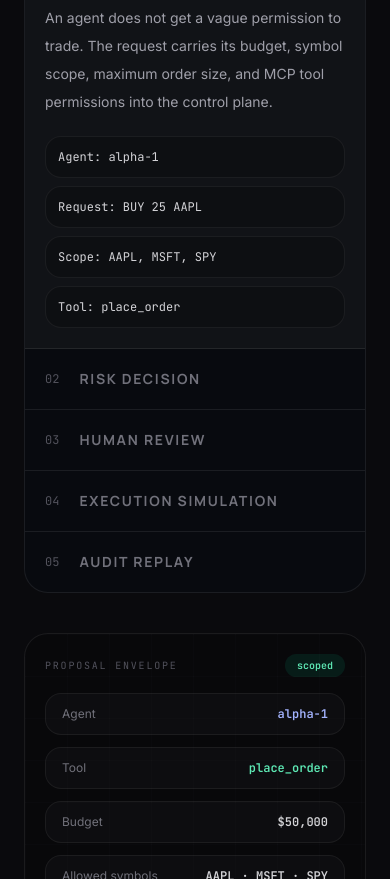
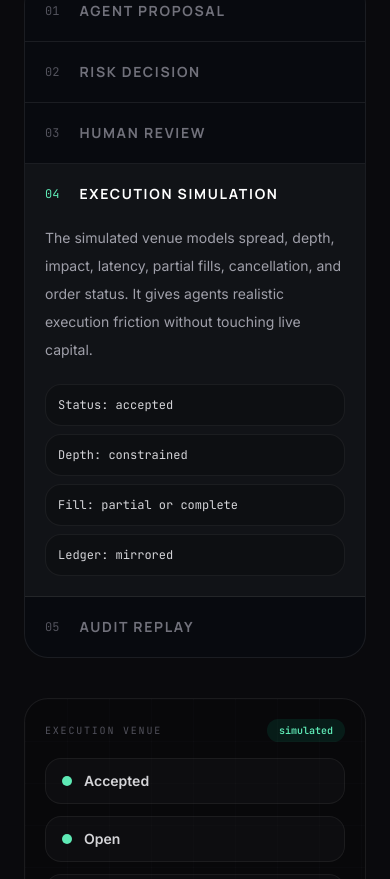
Before and after one commit to duyhuynh-dev/mcp-finance, a React (Vite) app in the folder web/: page / in a window 390 px wide. Shown: the part 1505-2384 px from the top of the page. Built offline with nearby package versions, Linux system fonts and the light colour scheme.

Commit message:
Make landing workflow scroll-driven

```diff
--- a/web/src/components/LandingPage.tsx
+++ b/web/src/components/LandingPage.tsx
@@ -208,17 +208,27 @@ export default function LandingPage({ onEnterApp, onOpenDocs }: LandingPageProps
 }
 
 function ScrollWorkflow() {
-  const scrollerRef = useRef<HTMLDivElement | null>(null)
+  const stageRefs = useRef<Array<HTMLDivElement | null>>([])
   const [activeStage, setActiveStage] = useState(0)
 
   useEffect(() => {
     const update = () => {
-      const el = scrollerRef.current
-      if (!el) return
-      const rect = el.getBoundingClientRect()
-      const scrollable = Math.max(rect.height - window.innerHeight, 1)
-      const progress = Math.min(Math.max(-rect.top / scrollable, 0), 0.999)
-      setActiveStage(Math.floor(progress * STAGES.length))
+      const viewportTarget = window.innerHeight * 0.5
+      let nextStage = 0
+      let closestDistance = Number.POSITIVE_INFINITY
+
+      stageRefs.current.forEach((el, index) => {
+        if (!el) return
+        const rect = el.getBoundingClientRect()
+        const stageCenter = rect.top + rect.height * 0.5
+        const distance = Math.abs(stageCenter - viewportTarget)
+        if (distance < closestDistance) {
+          closestDistance = distance
+          nextStage = index
+        }
+      })
+
+      setActiveStage(nextStage)
     }
 
     update()
@@ -231,8 +241,8 @@ function ScrollWorkflow() {
   }, [])
 
   return (
-    <div ref={scrollerRef} className="relative min-h-[520vh]">
-      <div className="sticky top-20 grid min-h-[calc(100vh-5rem)] items-center gap-10 lg:grid-cols-[0.9fr_1.1fr]">
+    <div className="relative">
+      <div className="sticky top-20 z-10 grid min-h-[calc(100vh-5rem)] items-center gap-10 lg:grid-cols-[0.9fr_1.1fr]">
         <div>
           <div className="mb-8 max-w-2xl">
             <p className="font-mono text-[11px] font-bold uppercase tracking-[0.2em] text-emerald-300">
@@ -253,7 +263,10 @@ function ScrollWorkflow() {
                   className={`block w-full border-b border-white/[0.08] px-5 py-5 text-left transition-all duration-500 last:border-b-0 ${
                     active ? 'bg-white/[0.035]' : 'bg-transparent hover:bg-white/[0.02]'
                   }`}
-                  onClick={() => setActiveStage(index)}
+                  onClick={() => {
+                    stageRefs.current[index]?.scrollIntoView({ behavior: 'smooth', block: 'center' })
+                    setActiveStage(index)
+                  }}
                 >
                   <div className="flex items-center gap-5">
                     <span className={`font-mono text-xs ${active ? 'text-emerald-300' : 'text-zinc-600'}`}>
@@ -284,6 +297,19 @@ function ScrollWorkflow() {
         <div key={activeStage} className="animate-fade-in-up transition-all duration-500">
           <StageVisual index={activeStage} />
         </div>
+      </div>
+
+      <div className="-mt-[calc(100vh-5rem)]">
+        {STAGES.map((stage, index) => (
+          <div
+            key={stage.title}
+            ref={(el) => {
+              stageRefs.current[index] = el
+            }}
+            className="h-screen"
+            aria-hidden="true"
+          />
+        ))}
       </div>
     </div>
   )
```
